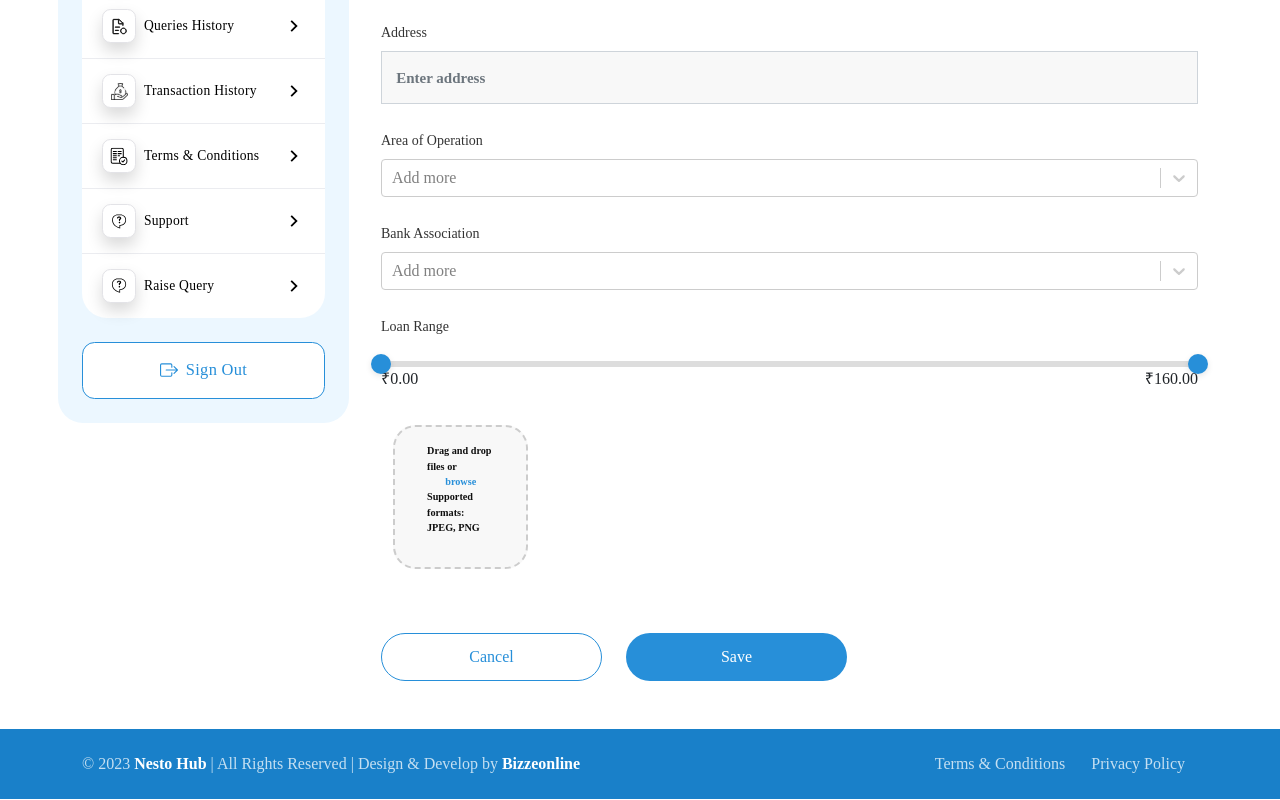
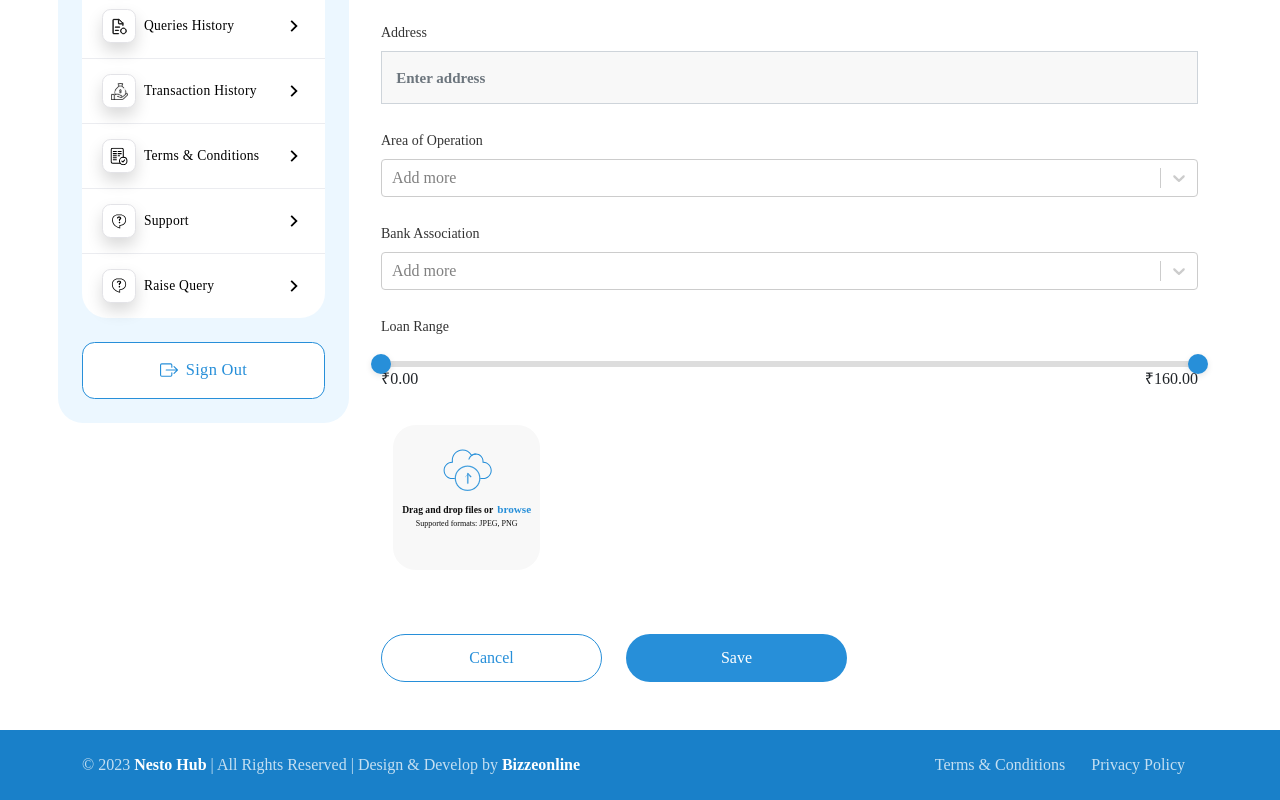
Before and after one commit to Vivekackrolix/Nesto-Frontend, a React (Create React App) app: page /home-dashboard/profile in a window 1280 px wide. Shown: the part 747-1547 px from the top of the page. Built offline with nearby package versions, Linux system fonts and the light colour scheme.

Commit message:
drag and drop file styling

```diff
--- a/src/dashboard/profile/file-upload/FileUpload.css
+++ b/src/dashboard/profile/file-upload/FileUpload.css
@@ -18,24 +18,29 @@ input[type='file'] {
   flex-direction: column;
   justify-content: center;
   align-items: center;
-  height: 100px;
-  border: 2px dashed #ccc;
-  border-radius: 5px;
   margin-top: 10px;
+  font-size: 8px;
+  color: #0f0f0f;
+
+  background: #f8f8f8;
+  border-radius: 22.6664px;
+  width: 147.33px;
+  height: 144.7px;
+}
+
+.drag-drop-text-span {
+  font-size: 0.6rem;
+}
+
+.drag-drop-text .upload-link {
+  font-size: 0.7rem;
+}
+
+.drag-drop-text img {
+  width: 50px;
 }
 
 .upload-link {
   color: blue;
   cursor: pointer;
 }
-
-.drag-drop-text {
-  font-weight: 700;
-  font-size: 10.2294px;
-  color: #0f0f0f;
-  padding: 2rem;
-  background: #f8f8f8;
-  border-radius: 22.6664px;
-  height: 143.86px;
-  width: 135.48px;
-}
--- a/src/dashboard/profile/file-upload/FileUpload.js
+++ b/src/dashboard/profile/file-upload/FileUpload.js
@@ -38,18 +38,23 @@ const FileUpload = () => {
             onDrop={handleDrop}
           >
             <Form.Group controlId="formFileMultiple" className="mb-3">
-              {/* <Form.Label>
-                Drag and drop files or{' '}
-                <span className="upload-link color-blue">browse</span>
-              </Form.Label> */}
               <Form.Control
                 type="file"
                 multiple
                 onChange={handleFileInputChange}
               />
               <div className="drag-drop-text">
-                <span>Drag and drop files or</span>{' '}
-                <span className="upload-link color-blue">browse</span>
+                <img
+                  src="/assets/upload-icon.svg"
+                  alt="upload img"
+                  className="img-fluid mb-2"
+                />
+                <div className="d-flex align-items-center gap-1">
+                  <span className="drag-drop-text-span fw-bold">
+                    Drag and drop files or
+                  </span>{' '}
+                  <span className="upload-link color-blue fw-bold">browse</span>
+                </div>
                 <p>Supported formats: JPEG, PNG</p>
               </div>
             </Form.Group>
```
